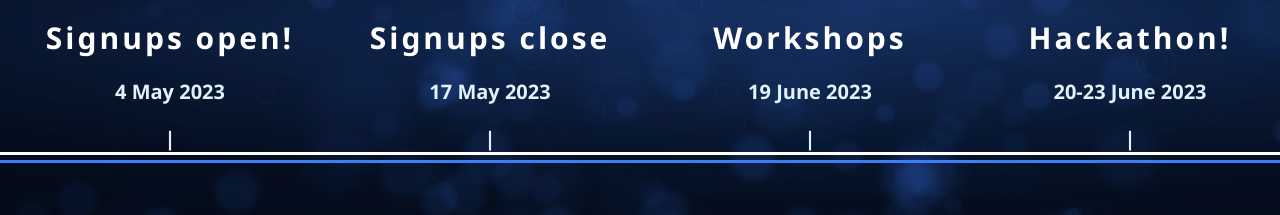
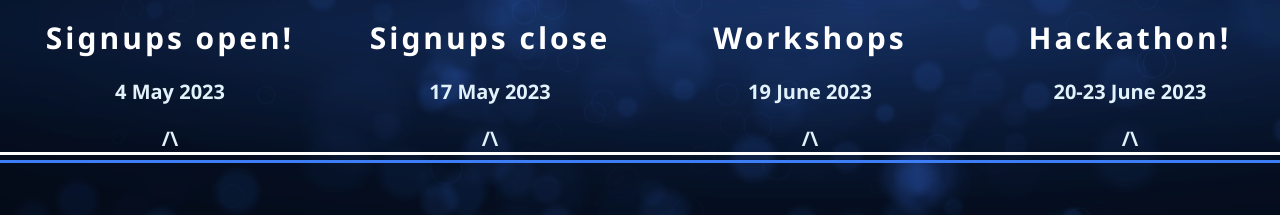
Before and after one commit to AXZET-5/EduXHack, a Vue app: page / in a window 1280 px wide. Shown: the part 2780-2995 px from the top of the page. Built offline with nearby package versions, Linux system fonts and the light colour scheme.

Commit message:
Update TimelineHorizontal.vue

```diff
--- a/src/components/TimelineHorizontal.vue
+++ b/src/components/TimelineHorizontal.vue
@@ -5,19 +5,19 @@
             <br>
             <text class="Timelined Title">Signups&nbspopen!</text>
             <p class="Subtitle">4 May 2023</p>
-            <text class="Subtitle">|</text>
+            <text class="Subtitle">/\</text>
         </div>
         <div class="Specialised Reveal">
             <br>
             <text class="Timelined Title">Signups close</text>
             <p class="Subtitle">17 May 2023</p>
-            <text class="Subtitle">|</text>
+            <text class="Subtitle">/\</text>
         </div>
         <div class="Specialised Reveal">
             <br>
             <text class="Timelined Title">Workshops</text>
             <p class="Subtitle">19 June 2023</p>
-            <text class="Subtitle">|</text>
+            <text class="Subtitle">/\</text>
             <p class="Subtitle"></p>
         </div>
         <div class="Specialised Reveal">
@@ -25,7 +25,7 @@
             <text class="Timelined  Title">Hackathon!</text>
             <p class="Subtitle">20-23 June 2023</p>
             <p class="Subtitle"></p>
-            <text class="Subtitle">|</text>
+            <text class="Subtitle">/\</text>
         </div>
     </div>
     <div class="Another HorizontalLine Reveal"></div>
```
